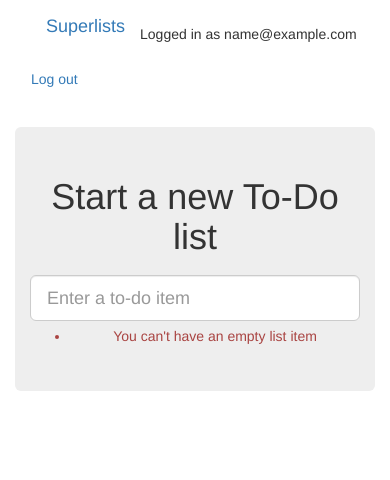
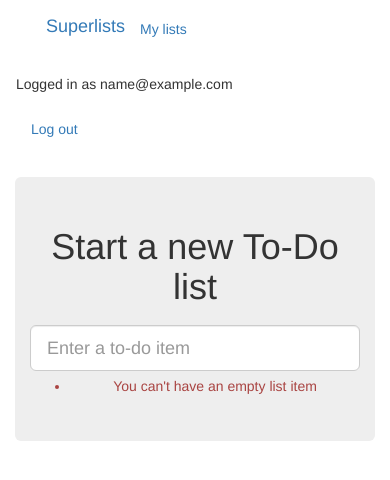
Before and after one commit to yapzhihon/test, a Django app: page /lists/new in a window 390 px wide. Shown: the top 480 px of the page. Run offline with Django 3.2, Linux system fonts and the light colour scheme; the visitor is signed in with stand-in values (Sample User, id 1); some libraries are stand-ins or nearby versions.

Commit message:
url, placeholder view, & first-cut templates for my_lists

```diff
--- a/lists/templates/base.html
+++ b/lists/templates/base.html
@@ -14,6 +14,9 @@
                 <div class="container-fluid">
                     <a class="navbar-brand" href="/">Superlists</a>
                     {% if user.email %}
+                    <ul class="nav navbar-nav navbar-left">
+                        <li><a href="{% url 'my_lists' user.email %}">My lists</a></li>
+                    </ul>
                     <ul class="nav navbar-nav navbar-right">
                         <li class="navbar-text">Logged in as {{ user.email }}</li>
                         <li><a href="{% url 'logout' %}">Log out</a></li>
@@ -43,6 +46,7 @@
             <div class="col-md-6 col-md-offset-3 jumbotron">
                 <div class="text-center">
                     <h1>{% block header_text %}{% endblock %}</h1>
+                    {% block list_form %}
                     <form method="POST" action='{% block form_action %}{% endblock %}'>
                         {{ form.text }}
                         {% csrf_token %}
@@ -52,12 +56,19 @@
                         </div>
                         {% endif %}
                     </form>
+                    {% endblock %}
                 </div>
             </div>
         </div>
         <div class="row">
             <div class="col-md-6 col-md-offset-3">
                 {% block table %}
+                {% endblock %}
+            </div>
+        </div>
+        <div class="row">
+            <div class="col-md-6 col-md-offset-3">
+                {% block extra_content %}
                 {% endblock %}
             </div>
         </div>
--- a/lists/urls.py
+++ b/lists/urls.py
@@ -6,4 +6,5 @@ from lists import views
 urlpatterns = [
     url(r'^new$', views.new_list, name='new_list'),
     url(r'^(\d+)/$', views.view_list, name='view_list'),
+    url(r'^users/(.+)/$', views.my_lists, name='my_lists'),
 ]
--- a/lists/views.py
+++ b/lists/views.py
@@ -27,3 +27,6 @@ def new_list(request):
         return redirect(list_)
     else:
         return render(request, 'home.html', {'form': form})
+
+def my_lists(request, email):
+    return render(request, 'my_lists.html')
```
Also changed, not shown: lists/templates/my_lists.html (added, +15 -0 lines), lists/tests/test_views.py (+5 -0 lines).
